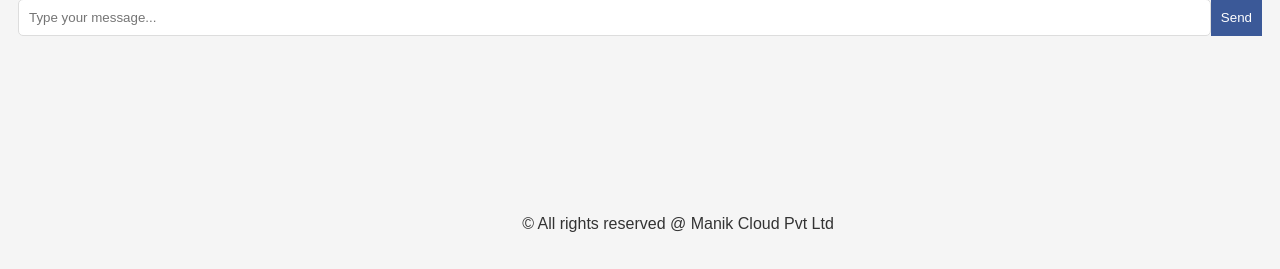
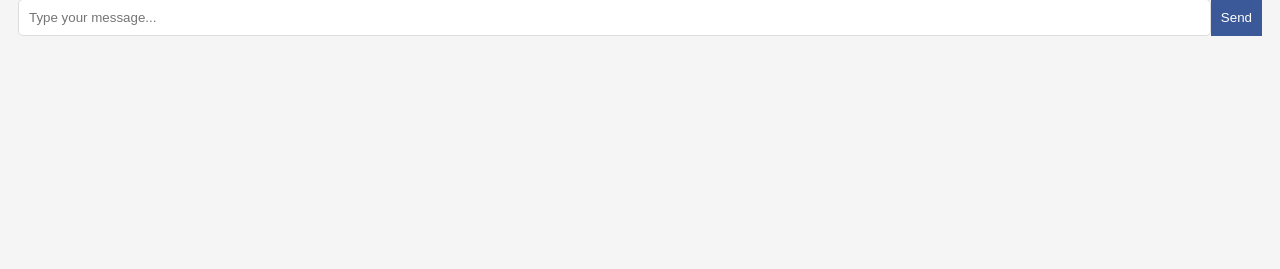
Before and after one commit to manikcloud/-manik-flask-chatgpt, a Flask app: page / in a window 1280 px wide. Shown: the part 531-800 px from the top of the page. Run offline with Flask 2, Linux system fonts and the light colour scheme.

Commit message:
v1.3 remove copy and footer

```diff
--- a/static/css/style.css
+++ b/static/css/style.css
@@ -69,13 +69,3 @@ h1 {
     border: none;
     cursor: pointer;
 }
-
-footer {
-    text-align: center;
-    padding: 20px;
-    background-color: #f5f5f5;
-    color: #333;
-    position: fixed;
-    bottom: 0;
-    width: 100%;
-}
--- a/templates/index.html
+++ b/templates/index.html
@@ -14,9 +14,6 @@
       <input type="text" id="userInput" placeholder="Type your message...">
       <button id="submitBtn">Send</button>
     </div>
-    <footer>
-        <p>&copy; All rights reserved @ Manik Cloud Pvt Ltd</p>
-    </footer>
 
     <script src="static/js/prism.js"></script>
     <script src="static/js/script.js"></script>
```
